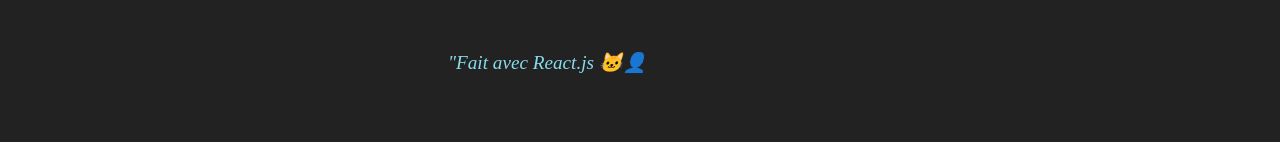
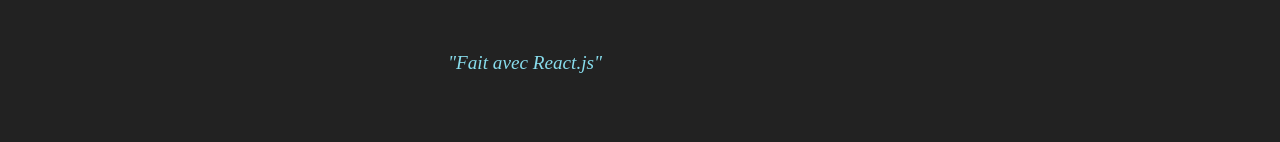
Before and after one commit to jessy-marion/Personnal-Website, a React (Create React App) app: page /home in a window 1280 px wide. Shown: the part 2108-2250 px from the top of the page. Built offline with nearby package versions, Linux system fonts and the light colour scheme; a web font is replaced by a local one.

Commit message:
fix la coquille

```diff
--- a/src/Pages/Home/Home.jsx
+++ b/src/Pages/Home/Home.jsx
@@ -155,7 +155,7 @@
             <strong>Jessy Marion</strong>
             <br />
             <br />
-            <i>"Fait avec React.js 🐱‍👤</i>
+            <i>"Fait avec React.js"</i>
           </p>
         </div>
       </section>
```
